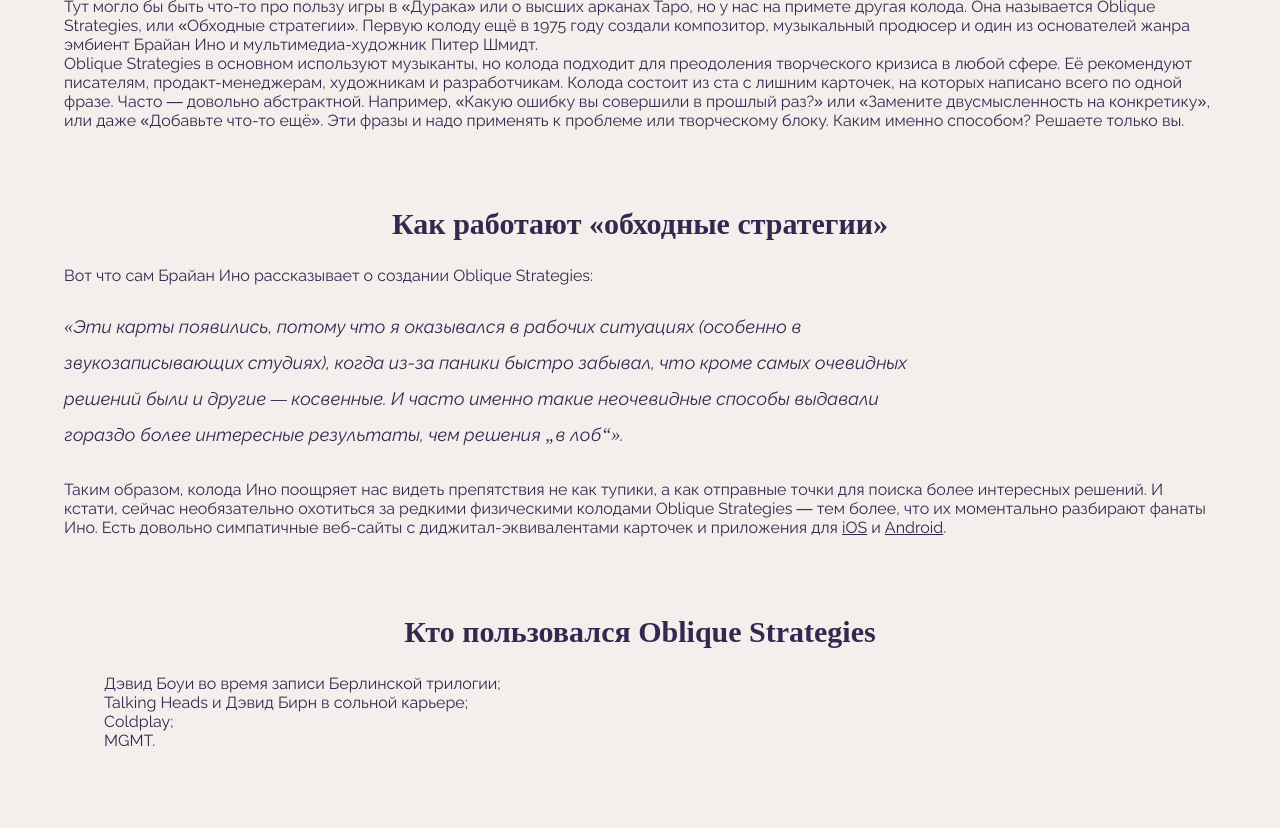
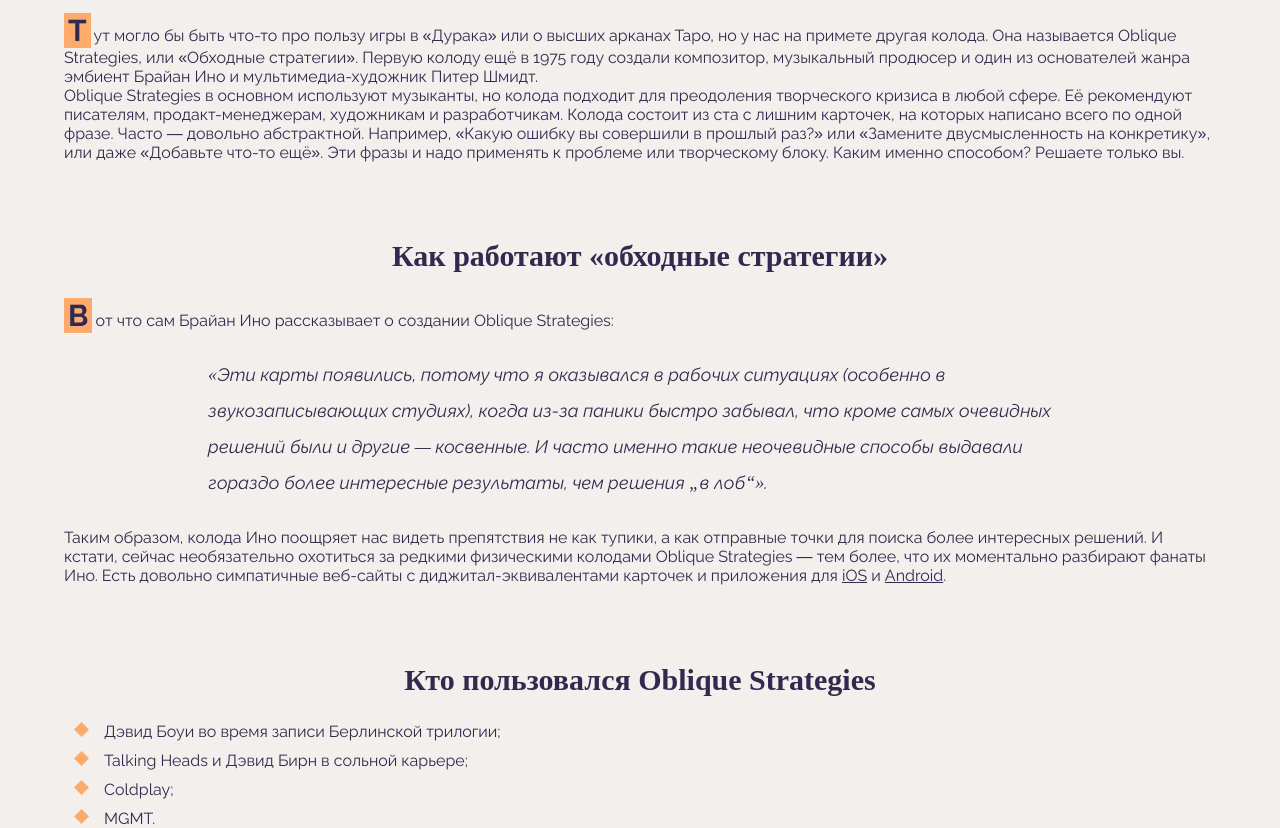
Before and after one commit to andrabra/karty-podskazhut-main, a plain HTML site: page index.html in a window 1280 px wide. Shown: the part 620-1448 px from the top of the page. Before the commit the page ends 1370 px from the top, so only its background shows below. Drawn offline with Linux system fonts and the light colour scheme.

Commit message:
step7 start

```diff
--- a/index.html
+++ b/index.html
@@ -19,7 +19,7 @@
       <h2 class="heading content__title">
         Креативный подход к решению проблем
       </h2>
-      <div class="content__text-block">
+      <div class="content__text-block content__text-block_type_first-lettered">
         <p class="content__paragraph">
           Творческие кризисы, кажется, рано или поздно испытывает любой человек.
           Часто бывает так, что вы сталкиваетесь с проблемой, не можете решить
@@ -31,7 +31,7 @@
         </p>
       </div>
       <h2 class="heading content__title">Что это за колода</h2>
-      <div class="content__text-block">
+      <div class="content__text-block content__text-block_type_first-lettered">
         <p class="content__paragraph">
           Тут могло бы быть что-то про пользу игры в «Дурака» или о высших
           арканах Таро, но у нас на примете другая колода. Она называется
@@ -54,18 +54,18 @@
         </p>
       </div>
       <h2 class="heading content__title">Как работают «обходные стратегии»</h2>
-      <div class="content__text-block">
+      <div class="content__text-block content__text-block_type_first-lettered">
         <p class="content__paragraph">
           Вот что сам Брайан Ино рассказывает о создании Oblique Strategies:
         </p>
         <blockquote class="content__blockquote">
-
+          <p class="content__blockquote-text">
             «Эти карты появились, потому что я оказывался в рабочих ситуациях
             (особенно в звукозаписывающих студиях), когда из-за паники быстро
             забывал, что кроме самых очевидных решений были и другие —
             косвенные. И часто именно такие неочевидные способы выдавали гораздо
             более интересные результаты, чем решения „в лоб“».
-
+          </p>
         </blockquote>
         <p class="content__paragraph">
           Таким образом, колода Ино поощряет нас видеть препятствия не как
--- a/styles/style.css
+++ b/styles/style.css
@@ -72,25 +72,46 @@
 .content__blockquote {
   color: #312a4e;
   font-family: Raleway;
-  width: 75%;
 
   padding-bottom: 1.5em;
-
   font-size: 18px;
   font-style: italic;
   font-weight: 400;
-  line-height: 200%; /* 36px */
+  line-height: 200%;
+  display: flex;
+  justify-content: center; /* 36px */
 }
 
+.content__blockquote-text {
+  position: relative;
+  display: block;
+  width: 75%;
+}
 
-.content__list{
+.content__list {
   list-style-type: none;
   padding-inline-start: 40px;
+  position: relative;
 }
 
-li::before{
-  content:"";
+.content__list li:not(:last-child) {
+  padding-bottom: 10px;
+}
+
+li::before {
+  content: "";
+  background: url(/images/marker-light.svg);
   width: 15px;
   height: 15px;
-  background-color: aqua;
+  position: absolute;
+  left: 10px;
 }
+
+.content__text-block_type_first-lettered
+  .content__paragraph:first-of-type::first-letter {
+  background-color: var(--accent-color);
+  font-size: 30px;
+  font-weight: 700;
+  padding: 0px 4px;
+  margin-right: 3px;
+}
```
